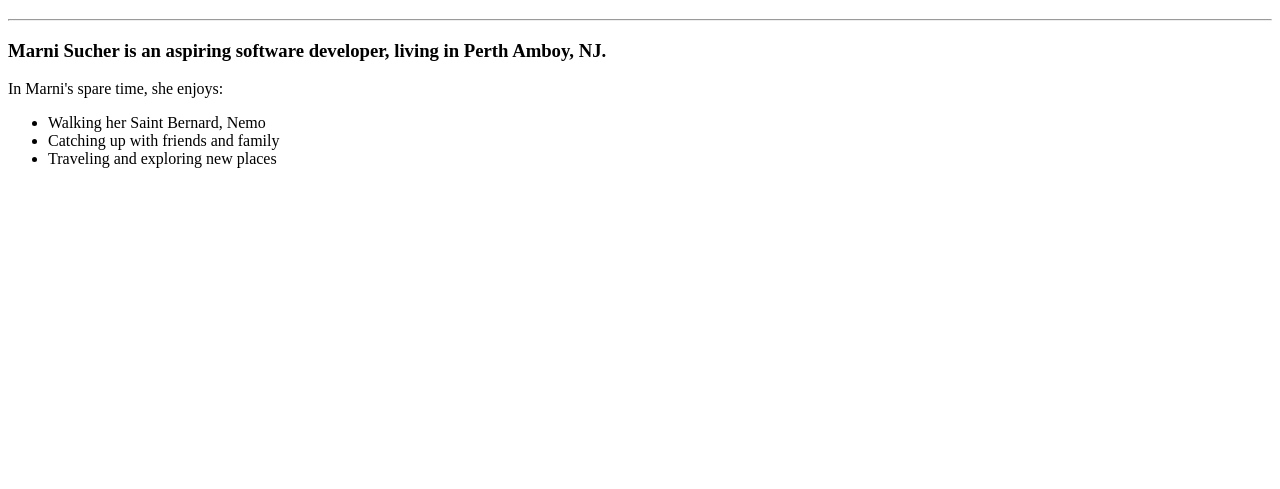
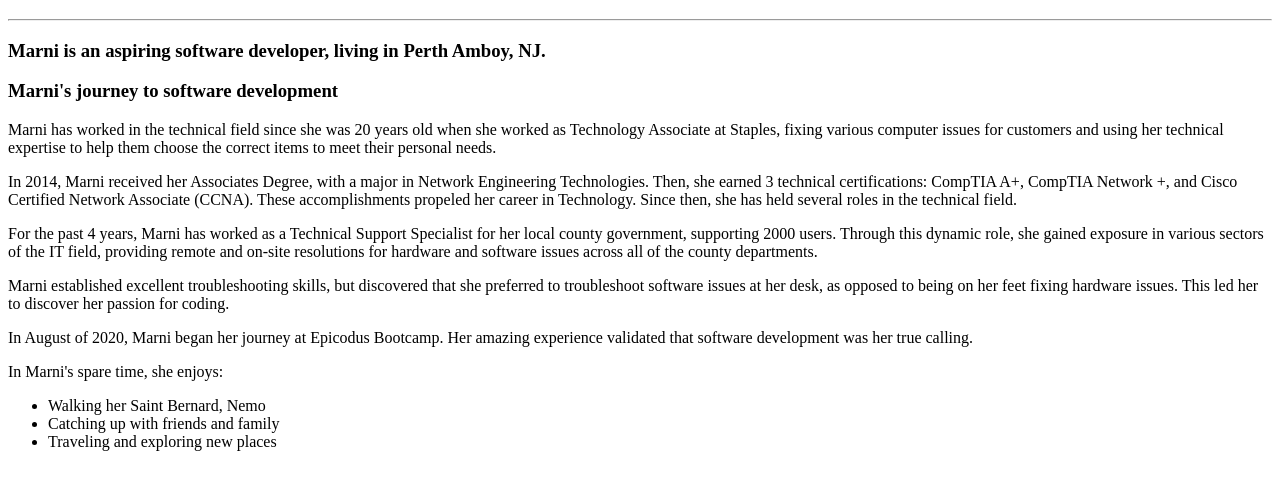
Before and after one commit to marnionrails/portfolio, a plain HTML site: page index.html in a window 1280 px wide. Shown: the part 61-550 px from the top of the page. Drawn offline with Linux system fonts and the light colour scheme.

Commit message:
add paragraphs detailing Marni's journey

```diff
--- a/index.html
+++ b/index.html
@@ -8,7 +8,14 @@
 <body>
   <h1>Marni Sucher</h1>
   <hr>
-  <h3>Marni Sucher is an aspiring software developer, living in Perth Amboy, NJ.</h3>
+  <h3>Marni is an aspiring software developer, living in Perth Amboy, NJ.</h3>
+
+  <h3>Marni's journey to software development</h3>
+  <p>Marni has worked in the technical field since she was 20 years old when she worked as Technology Associate at Staples, fixing various computer issues for customers and using her technical expertise to help them choose the correct items to meet their personal needs. </p>
+  <p>In 2014, Marni received her Associates Degree, with a major in Network Engineering Technologies. Then, she earned 3 technical certifications: CompTIA A+, CompTIA Network +, and Cisco Certified Network Associate (CCNA). These accomplishments propeled her career in Technology. Since then, she has held several roles in the technical field.</p>
+  <p>For the past 4 years, Marni has worked as a Technical Support Specialist for her local county government, supporting 2000 users. Through this dynamic role, she gained exposure in various sectors of the IT field, providing remote and on-site resolutions for hardware and software issues across all of the county departments.</p>
+  <p>Marni established excellent troubleshooting skills, but discovered that she preferred to troubleshoot software issues at her desk, as opposed to being on her feet fixing hardware issues. This led her to discover her passion for coding.</p>
+  <p>In August of 2020, Marni began her journey at Epicodus Bootcamp. Her amazing experience validated that software development was her true calling.</p>
   <p>In Marni's spare time, she enjoys:</p>
   <ul>
     <li>Walking her Saint Bernard, Nemo</li>
```
